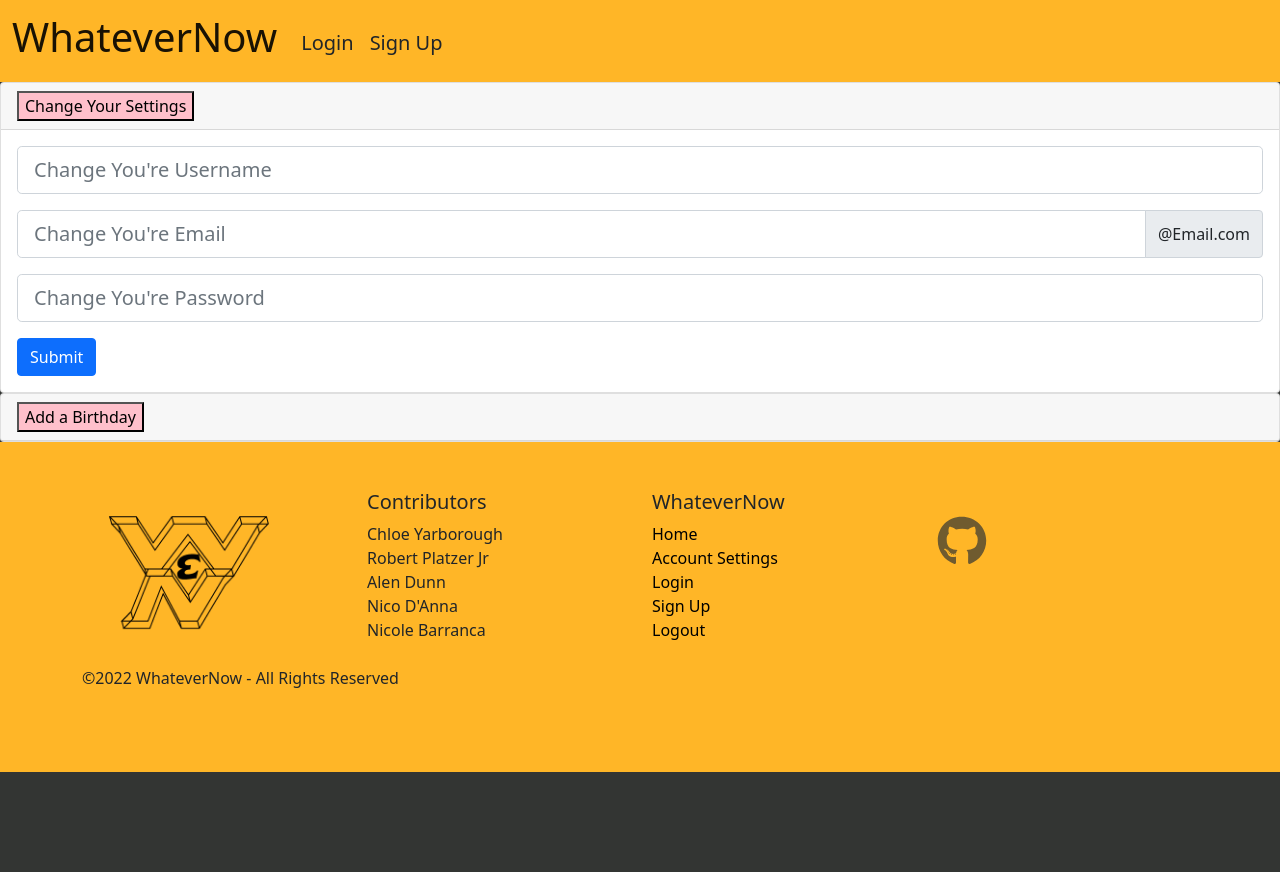
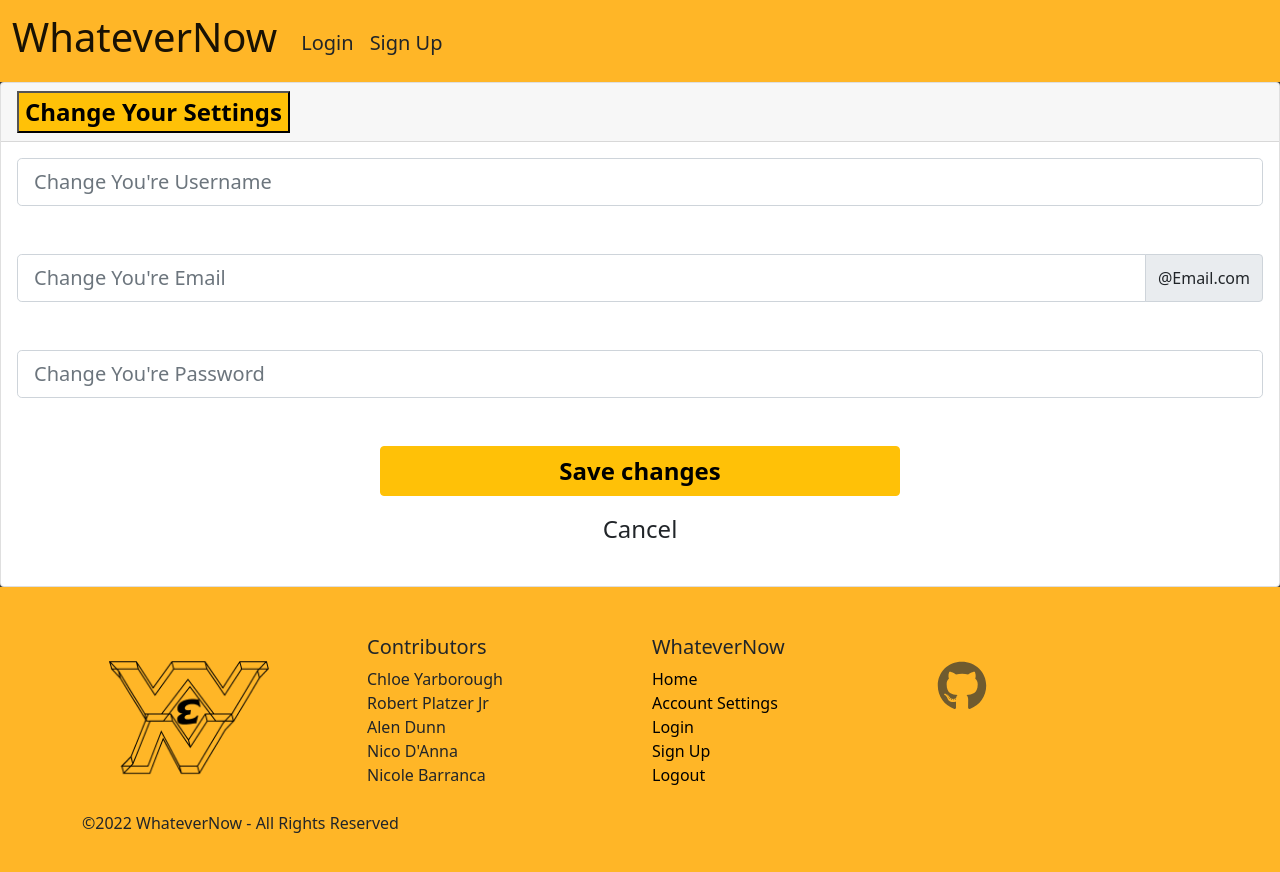
Before and after one commit to chloeyarb/Whatever-Now, a React (Create React App) app in the folder client/: page /accountsettings in a window 1280 px wide. Shown: the top 872 px of the page. Before the commit the page ends 800 px from the top, so only its background shows below. Built offline with nearby package versions, Linux system fonts and the light colour scheme.

Commit message:
accordinan touch up

```diff
--- a/client/src/pages/Account.js
+++ b/client/src/pages/Account.js
@@ -1,12 +1,12 @@
 import React, { useState } from "react";
-import ReactDOM from 'react-dom';
-import Calendar from 'react-calendar';
 import 'react-calendar/dist/Calendar.css';
 import InputGroup from 'react-bootstrap/InputGroup';
 import FormControl from 'react-bootstrap/FormControl';
 import { Card } from "react-bootstrap";
 import Button from 'react-bootstrap/Button'
 import { Accordion, useAccordionButton } from "react-bootstrap";
+
+import Stack from 'react-bootstrap/Stack'
 
 function CustomToggle({ children, eventKey }) {
   const decoratedOnClick = useAccordionButton(eventKey, () =>
@@ -16,7 +16,8 @@
   return (
     <button
       type="button"
-      style={{ backgroundColor: 'pink' }}
+      variant="warning"
+      className="fw-bold fs-4 bg-warning"
       onClick={decoratedOnClick}
     >
       {children}
@@ -24,24 +25,7 @@
   );
 }
 
-function MyCalendar() {
 
-  const [date, setDate] = useState(new Date());
-
-  const onDateChange = (newDate) => {
-    setDate(newDate);
-    console.log(newDate);
-  }
-
-  return (
-      <Calendar
-          onChange={onDateChange}
-          value={date}
-          showNeighboringMonth={false}
-          locale={"en-US"}
-        />
-  );
-}
 
 
 function Account() {
@@ -54,9 +38,9 @@
           </CustomToggle>
         </Card.Header>
         <Accordion.Collapse eventKey="0">
-          <Card.Body>
+          <Card.Body className="mb-3" >
             <>
-              <InputGroup className="mb-3">
+              <InputGroup className="mb-5">
                 <FormControl
                   size="lg"
                   placeholder="Change You're Username"
@@ -65,7 +49,7 @@
                 />
 
               </InputGroup>
-              <InputGroup className="mb-3">
+              <InputGroup className="mb-5">
                 <FormControl
                   size="lg"
                   placeholder="Change You're Email"
@@ -74,7 +58,7 @@
                 />
                 <InputGroup.Text id="basic-addon2">@Email.com</InputGroup.Text>
               </InputGroup>
-              <InputGroup className="mb-3">
+              <InputGroup className="mb-5">
                 <FormControl
                   size="lg"
                   placeholder="Change You're Password"
@@ -82,20 +66,11 @@
                   aria-describedby="basic-addon2"
                 />
               </InputGroup>
-              <Button>
-                Submit
-              </Button>
+              <Stack gap={2} className="col-md-5 mx-auto">
+                <Button variant="warning fw-bold fs-4">Save changes</Button>
+                <Button variant="outline-warningfw-bold fs-4">Cancel</Button>
+              </Stack>
             </>
-          </Card.Body>
-        </Accordion.Collapse>
-      </Card>
-      <Card>
-        <Card.Header>
-          <CustomToggle eventKey="1">Add a Birthday</CustomToggle>
-        </Card.Header>
-        <Accordion.Collapse eventKey="1">
-          <Card.Body>
-            <MyCalendar></MyCalendar>
           </Card.Body>
         </Accordion.Collapse>
       </Card>
```
